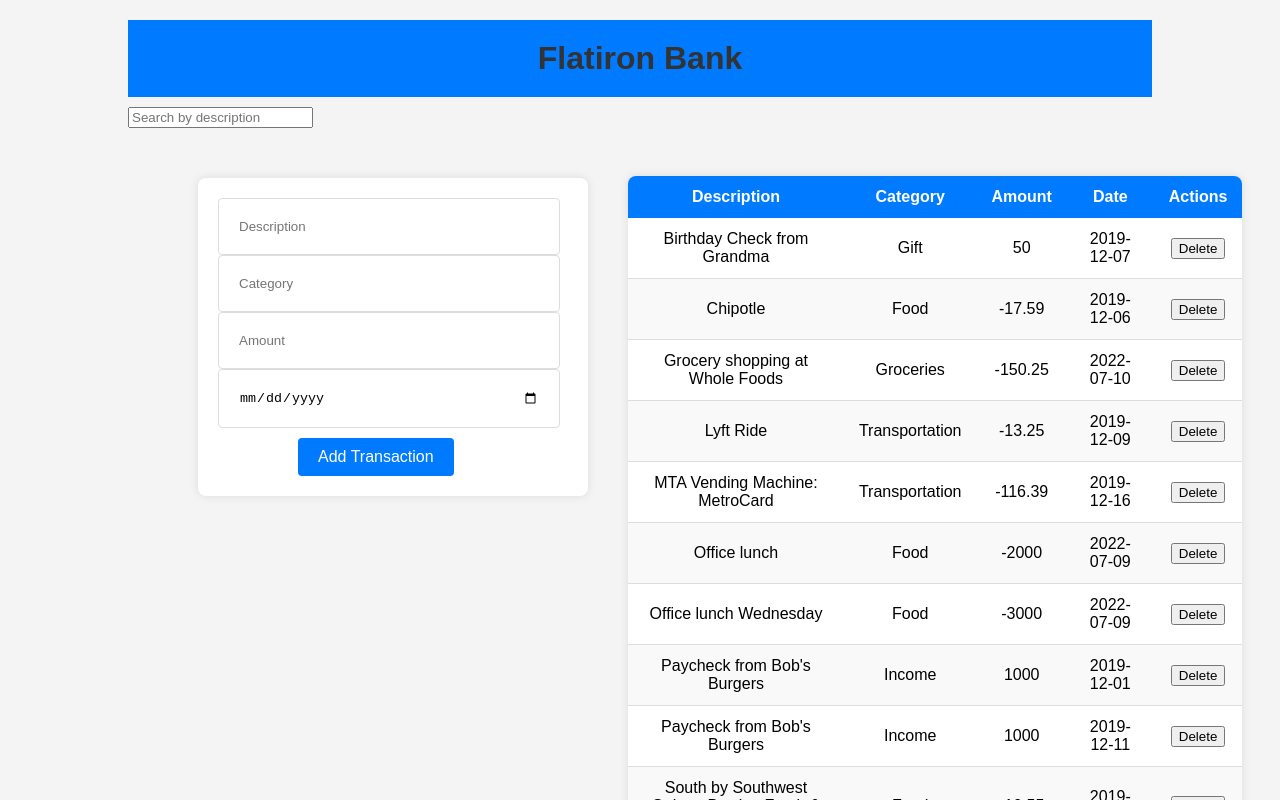
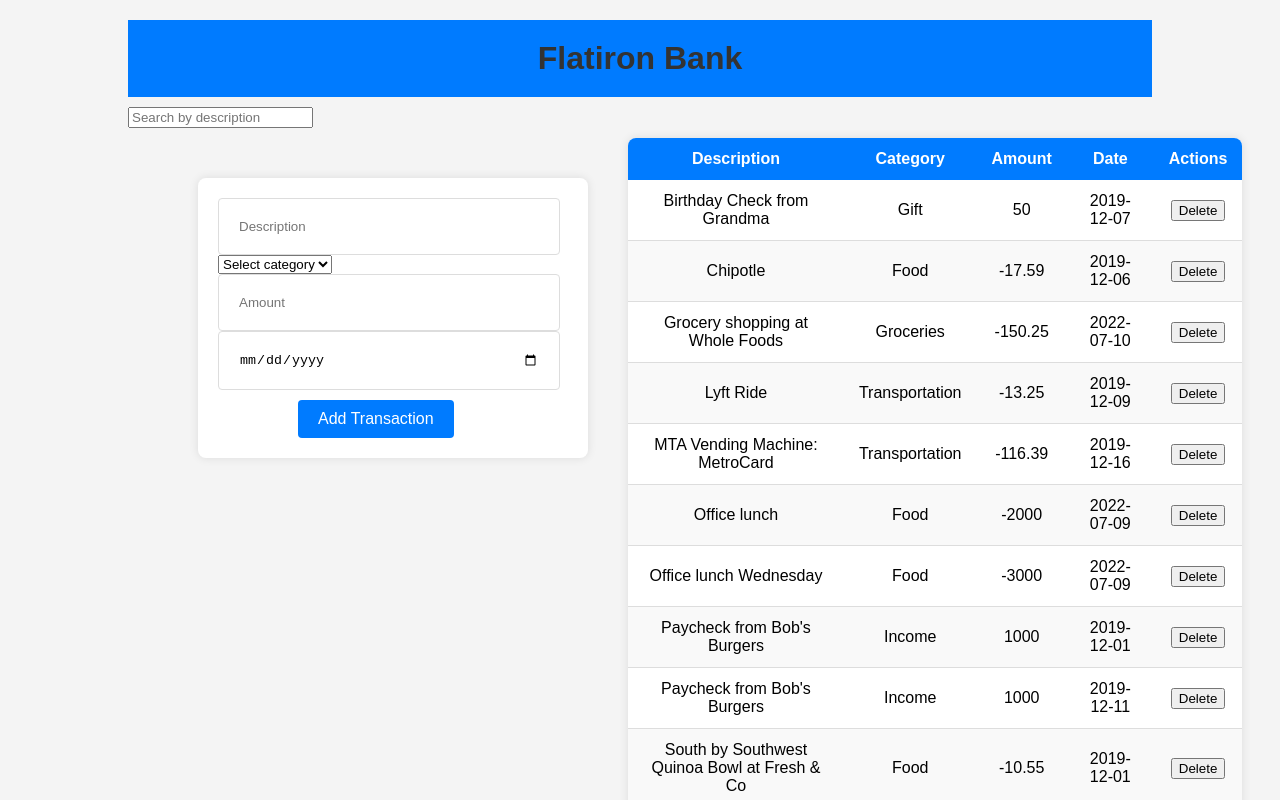
Before and after one commit to code-iddih/task-phase2-week-01-code-challenge, a React (Create React App) app: page / in a window 1280 px wide. Shown: the top 800 px of the page. Built offline with nearby package versions, Linux system fonts and the light colour scheme; data requests are answered from the project's data file.

Commit message:
Adds categories of Transactions

```diff
--- a/src/components/TransactionForm.js
+++ b/src/components/TransactionForm.js
@@ -8,12 +8,17 @@ function TransactionForm({ addTransaction }) {
 
   const handleSubmit = (e) => {
     e.preventDefault();
+    if (!description || !category || !amount || !date) {
+      alert('All fields are required');
+      return;
+    }
+
     const newTransaction = {
       id: Math.random().toString(),
       description,
       category,
       amount: parseFloat(amount),
-      date
+      date,
     };
     addTransaction(newTransaction);
     setDescription('');
@@ -30,12 +35,20 @@ function TransactionForm({ addTransaction }) {
         value={description}
         onChange={(e) => setDescription(e.target.value)}
       />
-      <input
-        type="text"
-        placeholder="Category"
+      <select
         value={category}
         onChange={(e) => setCategory(e.target.value)}
-      />
+      >
+        <option value="" disabled>Select category</option>
+        <option value="Entertainment">Entertainment</option>
+        <option value="Fashion">Fashion</option>
+        <option value="Food">Food</option>
+        <option value="Gift">Gift</option>
+        <option value="Groceries">Groceries</option>
+        <option value="Housing">Housing</option>
+        <option value="Income">Income</option>
+        <option value="Transportation">Transportation</option>
+      </select>
       <input
         type="number"
         placeholder="Amount"
```
